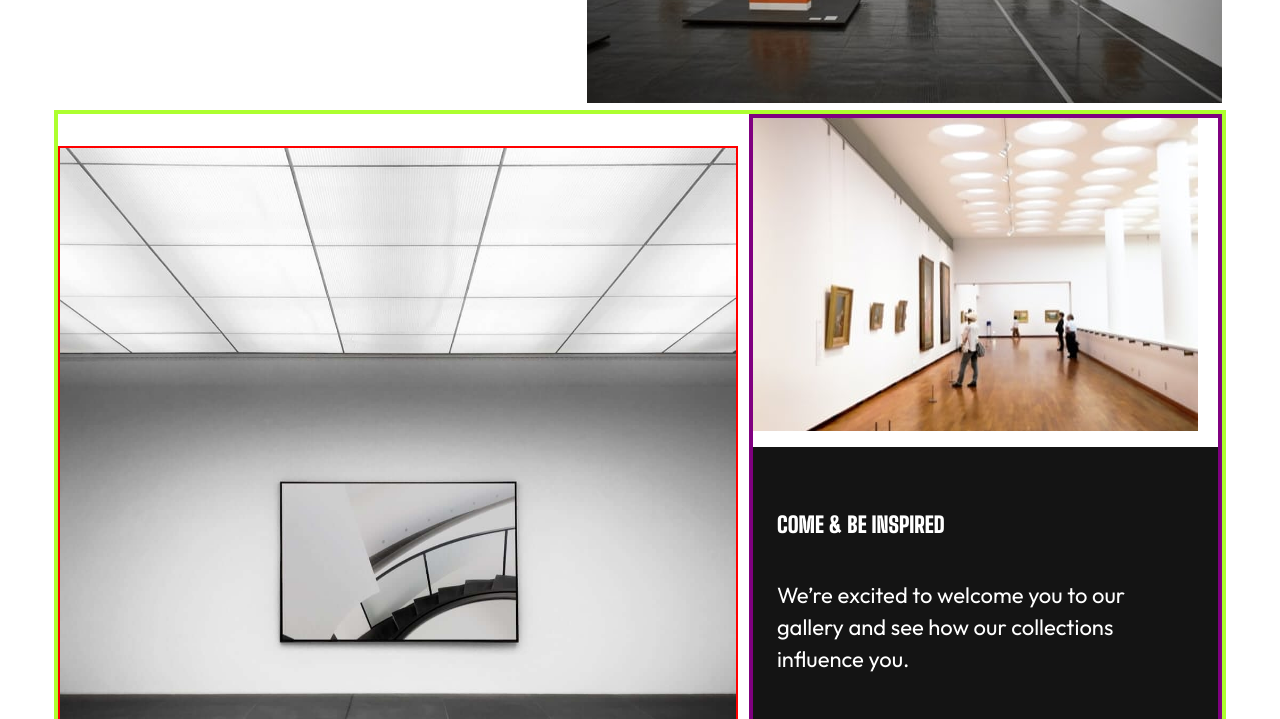
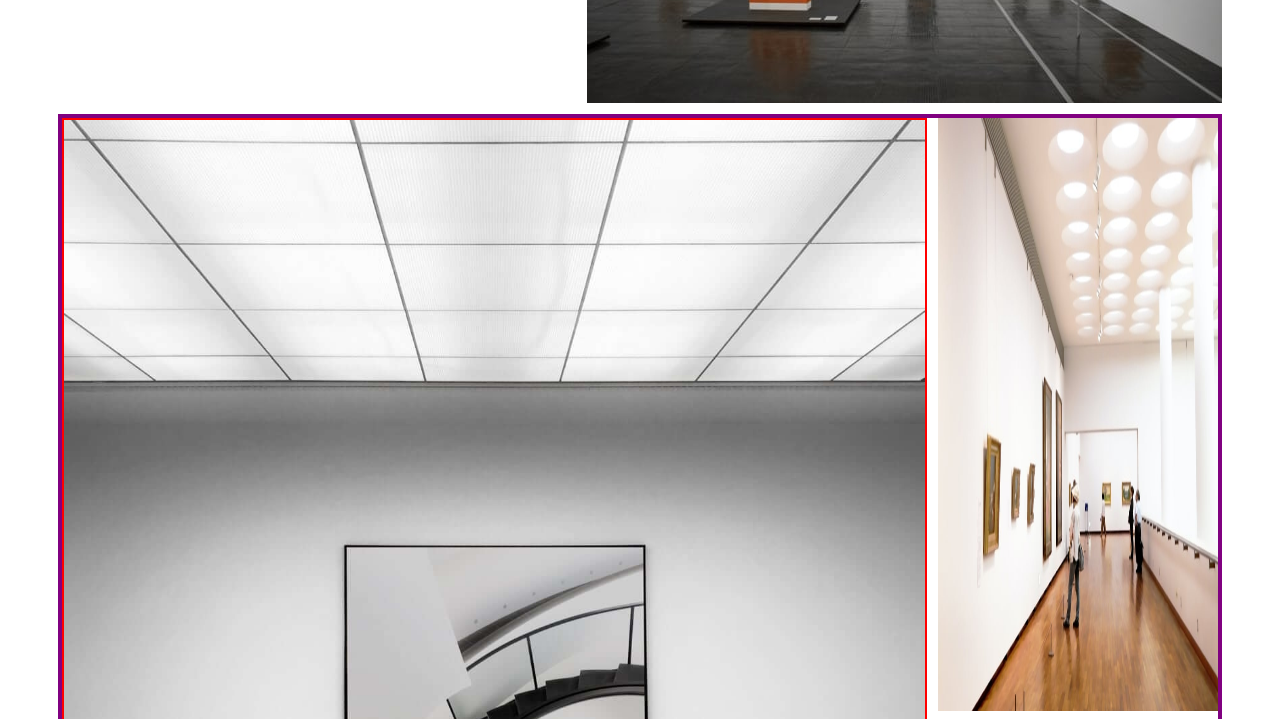
Before and after one commit to jvisme1991/Art-gallery-website, a plain HTML site: page index.html in a window 1280 px wide. Shown: the part 1217-1936 px from the top of the page. Drawn offline with Linux system fonts and the light colour scheme.

Commit message:
Update style.css

```diff
--- a/index.html
+++ b/index.html
@@ -108,8 +108,8 @@
         </div>
         <!-- end main section gallery text -->
 
-        <!-- bottom section flex -->
-        <div class="gallery__bottom__flex">
+        <!-- bottom section grid -->
+        <div class="gallery__bottom__grid">
           <!-- main section image gallery -->
           <div class="gallery__img2">
             <img
@@ -128,7 +128,7 @@
               alt=""
             />
           </div>
-          <div class="gallery__bottom__flex__flex-stack grid">
+          <!-- <div class="flex-stack"> -->
             <div class="gallery__img3">
               <img
                 class="gallery__img3__img mobile"
@@ -137,12 +137,12 @@
               />
               <img
                 class="gallery__img3__img tablet hidden"
-                src="assets/tablet/image-grid-3.jpg"
+                src="assets/tablet/image-grid-3@2x.jpg"
                 alt=""
               />
               <img
                 class="gallery__img3__img desktop hidden"
-                src="assets/desktop/image-grid-3.jpg"
+                src="assets/desktop/image-grid-3@2x.jpg"
                 alt=""
               />
             </div>
@@ -157,8 +157,8 @@
                 collections influence you.
               </p>
             </div>
-            <!-- end main card section -->
           </div>
+          <!-- end main card section -->
         </div>
         <!-- end bottom section flex -->
       </section>
--- a/style.css
+++ b/style.css
@@ -1,5 +1,5 @@
 /* google font */
-@import url('https://fonts.googleapis.com/css2?family=Big+Shoulders+Display:wght@100..900&family=Outfit:wght@100..900&display=swap');
+@import url("https://fonts.googleapis.com/css2?family=Big+Shoulders+Display:wght@100..900&family=Outfit:wght@100..900&display=swap");
 
 /* root utility classes */
 :root {
@@ -9,11 +9,11 @@
 
   --clr-secondary-gray: hsl(0 0 27%);
 
-  --clr-neutral-white : hsl(0 0 100%);
+  --clr-neutral-white: hsl(0 0 100%);
 
   /* typography */
-  --ff-body: 'Outfit', sans-serif;
-  --ff-heading: 'Big Shoulders Display', sans-serif;
+  --ff-body: "Outfit", sans-serif;
+  --ff-heading: "Big Shoulders Display", sans-serif;
 
   --fs-300: 1rem; /* 16px */
   --fs-400: 1.125rem; /* 18px */
@@ -35,7 +35,9 @@
 }
 
 /* CSS RESET */
-*, *::before, *::after {
+*,
+*::before,
+*::after {
   box-sizing: border-box;
 }
 
@@ -48,20 +50,35 @@ body {
   -webkit-font-smoothing: antialiased;
 }
 
-img, picture, video, canvas, svg {
+img,
+picture,
+video,
+canvas,
+svg {
   display: block;
   max-width: 100%;
+  height: auto;
 }
 
-input, button, textarea, select {
+input,
+button,
+textarea,
+select {
   font: inherit;
 }
 
-p, h1, h2, h3, h4, h5, h6 {
+p,
+h1,
+h2,
+h3,
+h4,
+h5,
+h6 {
   overflow-wrap: break-word;
 }
 
-#root, #__next {
+#root,
+#__next {
   isolation: isolate;
 }
 /* End Reset */
@@ -147,7 +164,7 @@ h4 {
   border: none;
   padding: 1.5rem 2rem;
   text-transform: uppercase;
-  margin-top: .5px;
+  margin-top: 0.5px;
 }
 
 .arrow {
@@ -197,7 +214,7 @@ h4 {
   padding: 3rem 1.5rem;
 }
 
-.gallery .gallery__card h2{
+.gallery .gallery__card h2 {
   color: var(--clr-neutral-white);
   margin-bottom: 1.5rem;
 }
@@ -206,7 +223,7 @@ h4 {
 
 /* footer section */
 footer {
-  padding: 3rem 2rem
+  padding: 3rem 2rem;
 }
 
 footer .footer__text {
@@ -220,7 +237,6 @@ footer .footer__icons {
 /* end footer section */
 
 /* end styles */
-
 
 /* Media queries */
 @media (min-width: 46.25rem) {
@@ -247,6 +263,7 @@ header {
 
   .header__flex {
     display: flex;
+    width: 90%;
     align-items: center;
   }
 
@@ -265,54 +282,71 @@ header {
 
   /* main section */
   /* top gallery section */
-.gallery__top__flex__reverse {
+  .gallery .gallery__top__flex__reverse {
     display: flex;
     flex-direction: row-reverse;
     margin-inline: auto;
-
   }
 
-.gallery__img1 {
+  .gallery .gallery__img1 {
     flex-shrink: 0;
   }
 
-.gallery__heading {
+  .gallery .gallery__heading {
     width: 34%;
     margin-right: auto;
   }
   /* end top gallery section */
 
   /* bottom gallery section */
-.gallery__bottom__flex {
+  .gallery .gallery__bottom__grid > div:not(.gallery__card) {
     display: flex;
-  margin-top: 11px;
-  padding: 0;
-  gap: 11px;
-  justify-content: space-between;
-  align-items: flex-start;
-
-  outline: 4px solid greenyellow;
   }
 
-.gallery__img2 {
+  .gallery .gallery__bottom__grid {
+    border: 4px solid purple;
+    display: grid;
+    min-height: 720px;
+    grid-template-columns: 1fr 280px;
+    grid-template-rows: 1fr;
+    grid-template-areas:
+      "one two"
+      "one three";
+    gap: 11px;
+    margin-top: 11px;
+  }
+
+  /* .gallery .flex-stack {
+    width: 280px;
+    display: grid;
+    gap: 11px;
+    flex-grow: 1;
+  } */
+
+  .gallery .gallery__img2 {
     border: 2px solid red;
     margin: 0;
-  align-self: flex-start;
+    grid-area: one;
   }
 
-.gallery__bottom__flex__flex-stack {
-  border: 4px solid purple;
+  .gallery .gallery__img2__img {
+    object-fit: cover;
   }
 
-.gallery__card {
+  .gallery .gallery__img3 {
+    grid-area: two;
+
+    object-fit: cover;
+  }
+
+  .gallery .gallery__card {
     margin: 0;
-  padding: 0;
-  height: 100%;
+    padding-top: 85px;
+    grid-area: three;
   }
 
   /* end bottom gallery section */
   /* end main section */
-
 }
 @media (min-width: 70rem) {
   :root {
```
Lines whose indentation alone changed are shown as unchanged.
